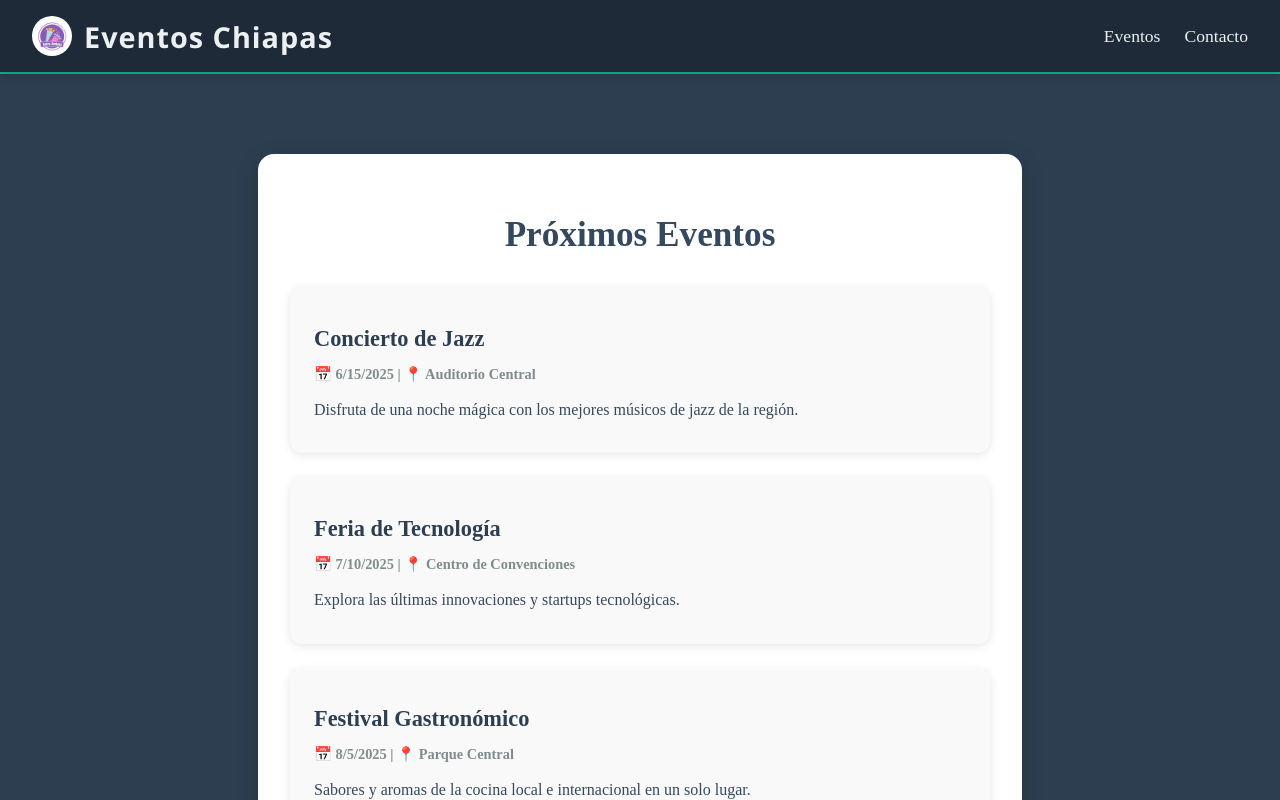
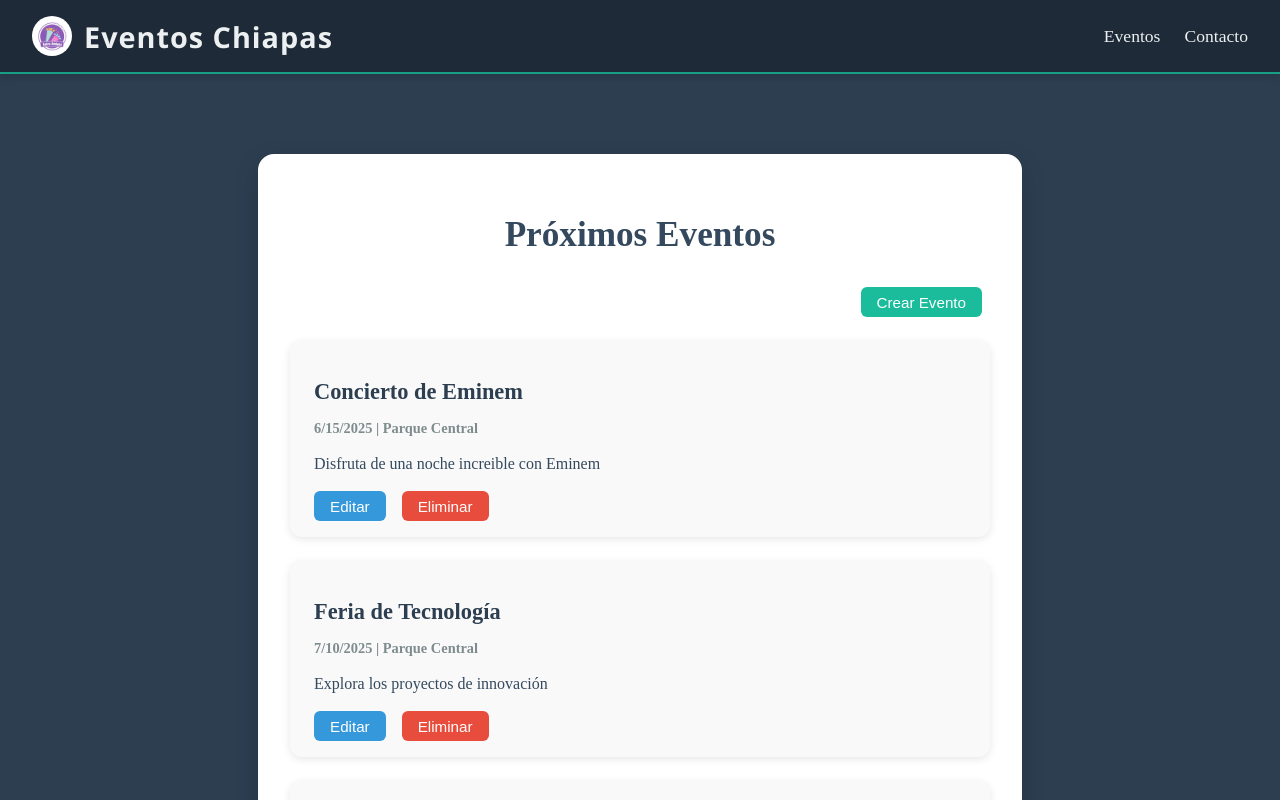
Before and after one commit to alexander1939/EventChiapas, a React (Vite) app: page /events in a window 1280 px wide. Built offline with nearby package versions, Linux system fonts and the light colour scheme.

Commit message:
Implementación de botones de editar, eliminar y crear

```diff
--- a/src/assets/styles/event.css
+++ b/src/assets/styles/event.css
@@ -70,3 +70,46 @@
     color: #34495e;
     line-height: 1.4;
   }
+
+  .event-button {
+    padding: 0.4rem 1rem;
+    border: none;
+    border-radius: 6px;
+    font-size: 0.95rem;
+    cursor: pointer;
+    transition: background-color 0.3s ease;
+    margin-right: 0.5rem;
+  }
+
+  .create-button {
+    background-color: #1abc9c;
+    color: white;
+  }
+
+  .create-button:hover {
+    background-color: #16a085;
+  }
+
+  .edit-button {
+    background-color: #3498db;
+    color: white;
+  }
+
+  .edit-button:hover {
+    background-color: #2980b9;
+  }
+
+  .delete-button {
+    background-color: #e74c3c;
+    color: white;
+  }
+
+  .delete-button:hover {
+    background-color: #c0392b;
+  }
+
+  .event-actions {
+    margin-top: 1rem;
+    display: flex;
+    gap: 0.5rem;
+  }
--- a/src/pages/event.tsx
+++ b/src/pages/event.tsx
@@ -1,5 +1,4 @@
-import React from 'react';
-
+import React, { useState } from 'react';
 import '../assets/styles/event.css';
 
 interface EventData {
@@ -10,42 +9,76 @@ interface EventData {
   description: string;
 }
 
-const events: EventData[] = [
+const initialEvents: EventData[] = [
   {
     id: 1,
-    title: "Concierto de Jazz",
+    title: "Concierto de Eminem",
     date: "2025-06-15",
-    location: "Auditorio Central",
-    description: "Disfruta de una noche mágica con los mejores músicos de jazz de la región.",
+    location: "Parque Central",
+    description: "Disfruta de una noche increible con Eminem",
   },
   {
     id: 2,
     title: "Feria de Tecnología",
     date: "2025-07-10",
-    location: "Centro de Convenciones",
-    description: "Explora las últimas innovaciones y startups tecnológicas.",
+    location: "Parque Central",
+    description: "Explora los proyectos de innovación",
   },
   {
     id: 3,
     title: "Festival Gastronómico",
     date: "2025-08-05",
     location: "Parque Central",
-    description: "Sabores y aromas de la cocina local e internacional en un solo lugar.",
+    description: "Sabores Unicos",
   },
 ];
 
 const Event: React.FC = () => {
+  const [events, setEvents] = useState<EventData[]>(initialEvents);
+
+  const handleCreate = () => {
+    // Aquí podrías abrir un formulario modal o redirigir
+    alert("Creado exitosamente");
+  };
+
+  const handleEdit = (id: number) => {
+    alert(`Editado Correctamente`);
+  };
+
+  const handleDelete = (id: number) => {
+    const confirmDelete = window.confirm("¿Seguro que deseas eliminar este evento?");
+    if (confirmDelete) {
+      alert(`Eliminado Correctamente`);
+    }
+  };
+
   return (
     <div className="event-wrapper">
       <h2 className="event-title">Próximos Eventos</h2>
+
+      <div style={{ textAlign: 'right', marginBottom: '1.5rem' }}>
+        <button className="event-button create-button" onClick={handleCreate}>
+          Crear Evento
+        </button>
+      </div>
+
       <div className="event-list">
         {events.map(event => (
           <div key={event.id} className="event-card">
             <h3 className="event-name">{event.title}</h3>
             <p className="event-date-location">
-              📅 {new Date(event.date).toLocaleDateString()} | 📍 {event.location}
+              {new Date(event.date).toLocaleDateString()} |  {event.location}
             </p>
             <p className="event-description">{event.description}</p>
+
+            <div className="event-actions">
+              <button className="event-button edit-button" onClick={() => handleEdit(event.id)}>
+                Editar
+              </button>
+              <button className="event-button delete-button" onClick={() => handleDelete(event.id)}>
+                Eliminar
+              </button>
+            </div>
           </div>
         ))}
       </div>
```
